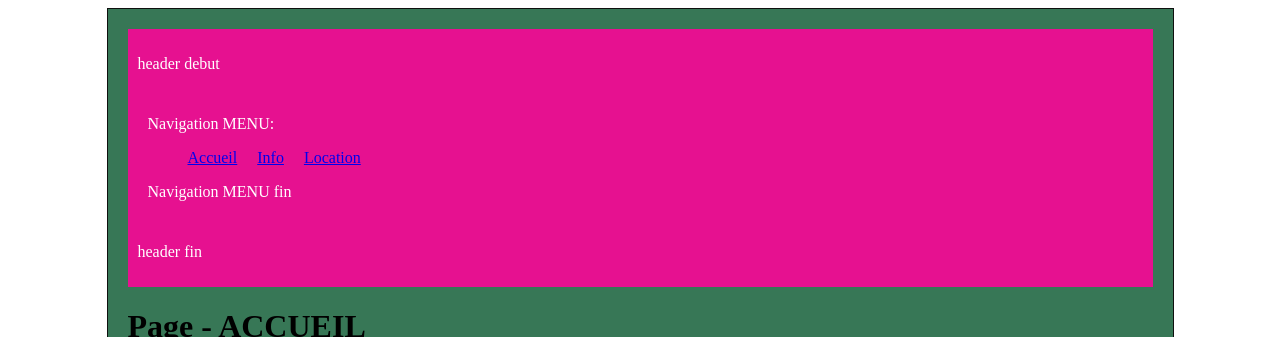
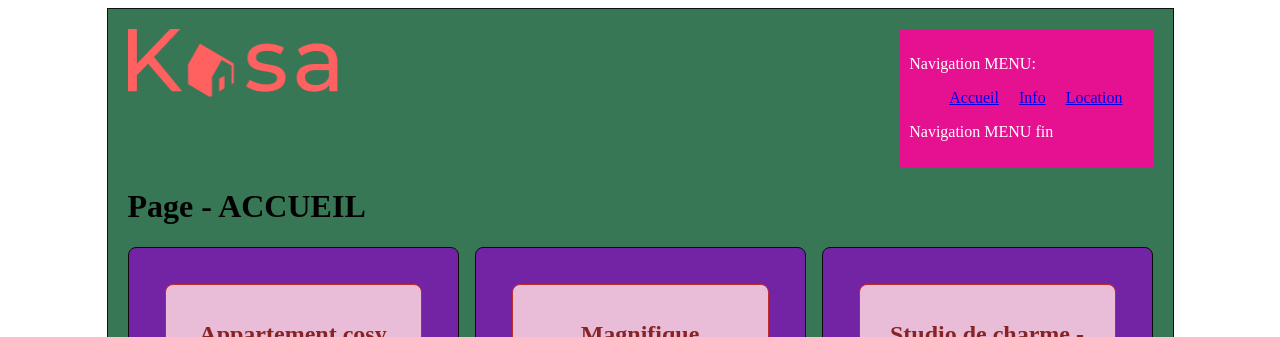
Before and after one commit to tetyanachouteau/P11Kasa, a React (Create React App) app: page / in a window 1280 px wide. Shown: the top 337 px of the page. Built offline with nearby package versions, Linux system fonts and the light colour scheme.

Commit message:
Design Header

```diff
--- a/src/components/Header.jsx
+++ b/src/components/Header.jsx
@@ -4,10 +4,8 @@ function Header() {
 
         return (
             <div className={styles.header}>
-        <p>header debut</p>
-        <Navigation/>
-        <p>header fin</p>
-
+                <img src="/LOGO.png" alt="Logo Kasa"></img>
+                <Navigation/>
             </div>
         );
     }
--- a/src/components/Header.module.css
+++ b/src/components/Header.module.css
@@ -1,10 +1,10 @@
 .header {
-    background-color: #e61190;
-    color: #fff;
-    padding: 10px;
-  }
+  display: flex;
+  flex-direction: row;
+  justify-content: space-between;
+}
 
-  .header p {
-    max-width: 100%;
-    height: auto;
-  }
+.header img {
+  width: 210px;
+  height: 68px;
+}
```
Also changed, not shown: public/LOGO.png (added).
